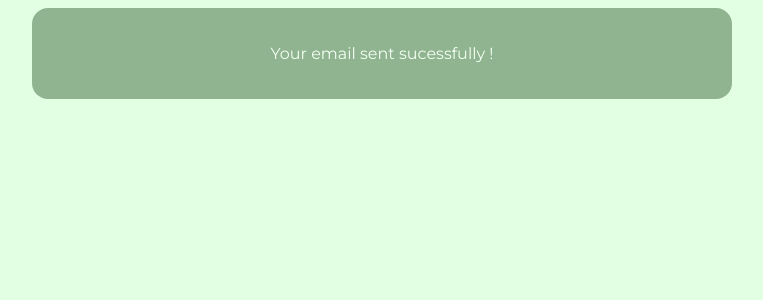
After one commit to Tiphnm/mail_sender, a Flask app: template templates/form.html in a window 1280 px wide. The commit adds this page. Shown: the top 300 px of the page, without its empty margins (258-1021 px from the left). Run offline with Flask 2, Linux system fonts and the light colour scheme; the template is opened without the code that fills it, so the values that code supplies are empty; some libraries are stand-ins or nearby versions.

Commit message:
Addind my email function

```diff
--- a/api.py
+++ b/api.py
@@ -21,20 +21,31 @@ conn = psycopg2.connect(conn_string)'''
 
 cursor = conn.cursor()
 
-@app.route('/home_page')
+@app.route('/home_page/')
 def welcome():
-    return render_template ("index.html")
-    #if request.method == "POST":
-        #user_email= request.form.get("email")
-        #return render_template("index.html")
+        return render_template("index.html")
 
-@app.route('/api')
+
+@app.route('/form', methods=["GET", "POST"])
+def form():
+    if request.method == "GET":
+        return "ERROR"
+    if request.method == "POST":
+        user_email=request.form["email"]
+        #cursor.execute("CREATE TABLE IF NOT EXISTS User (Id SERIAL PRIMARY KEY, User VARCHAR(255)")
+        #cursor.execute("INSERT INTO User VALUES (%s)", (user_email))
+        #conn.commit()
+        sendmail(user_email)
+        #return user_email
+        return render_template ("form.html")
+
+'''@app.route('/api')
 def api():
     cursor.execute("SELECT * FROM Carpet, Mirror WHERE Carpet.ID = Mirror.ID ORDER BY Carpet.ID")
     output = cursor.fetchall()
     return jsonify(output)
 
-'''@app.route('/api_carpet')
+@app.route('/api_carpet')
 def api_carpet():
     cursor.execute("SELECT * FROM Carpet")
     output = cursor.fetchall()
--- /dev/null
+++ b/templates/form.html
@@ -0,0 +1,14 @@
+<!DOCTYPE html>
+<html>
+    <head>
+        <meta charset="UTF-8">
+        <link rel="stylesheet" href="/static/style.css">
+        <link href="https://fonts.googleapis.com/css2?family=Montserrat:wght@400;700&display=swap" rel="stylesheet">
+        <title>Maison du Monde Alert</title>
+    </head>
+    <body>
+        <div class = "container">
+                <p>Your email sent sucessfully !</p>
+        </div>
+    </body>
+</html>
--- a/templates/index.html
+++ b/templates/index.html
@@ -11,10 +11,10 @@
             <h1>Carpet Alert</h1>
                 <p>You wanna get the brand new carpet of Maison du Monde before anyone else ?
                     Enter your email to get the latest trend !</p>
-            <form action="" method="POST" class="email">
+            <form action="/form" method="POST" class="email">
             <div class ="email">
-                <input method = "post" action= "/home_page" class="email_input" type="text" name="email" placeholder="Your email">
-                <button type="submit" class="add_button">Send</button>
+                <input class="email_input" type="text" name="email" placeholder="Your email">
+                <button type="submit" class="add_button" value="submit">Send</button>
             </div>
             </form>
         </div>
```
Also changed, not shown: webscrap.py (+11 -13 lines), 2 other files.
